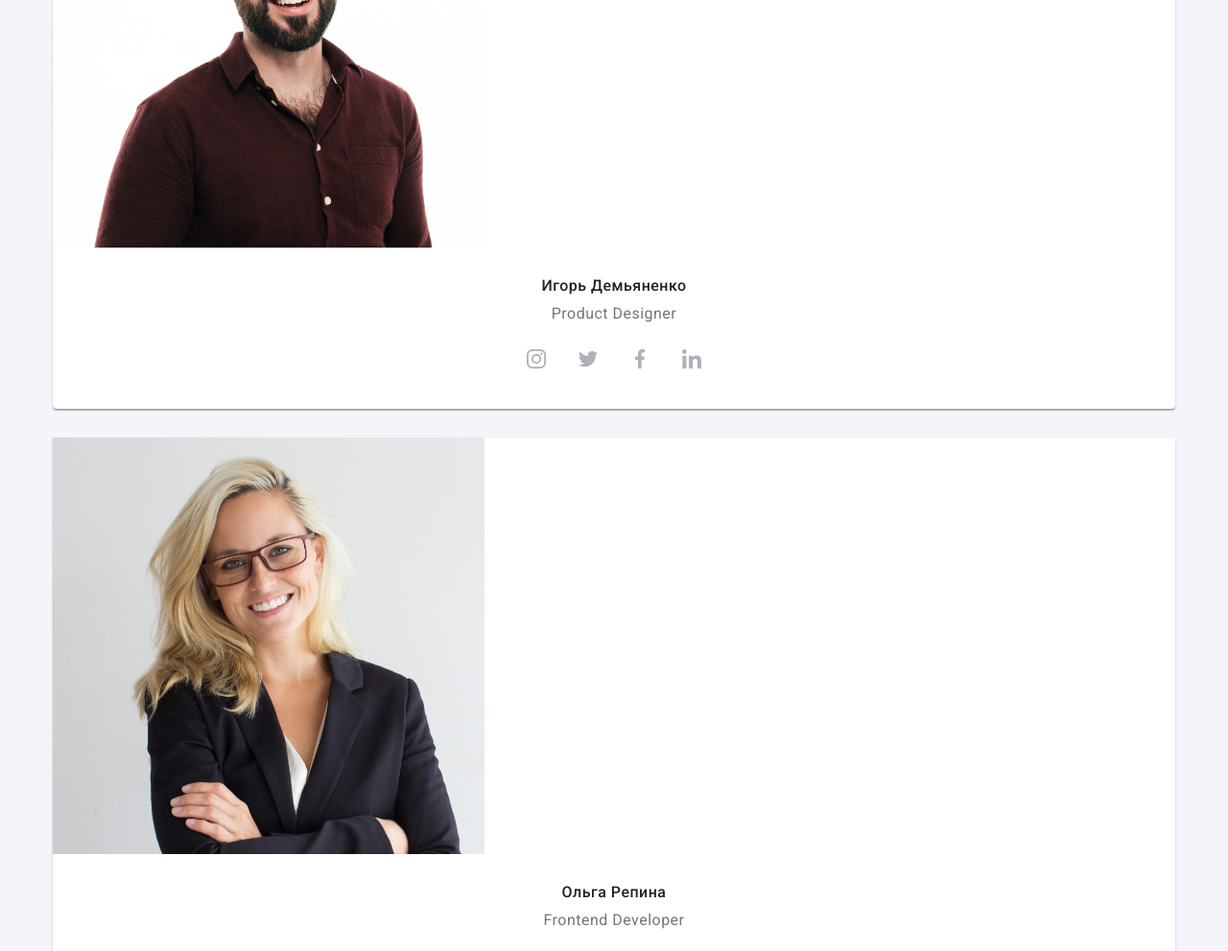
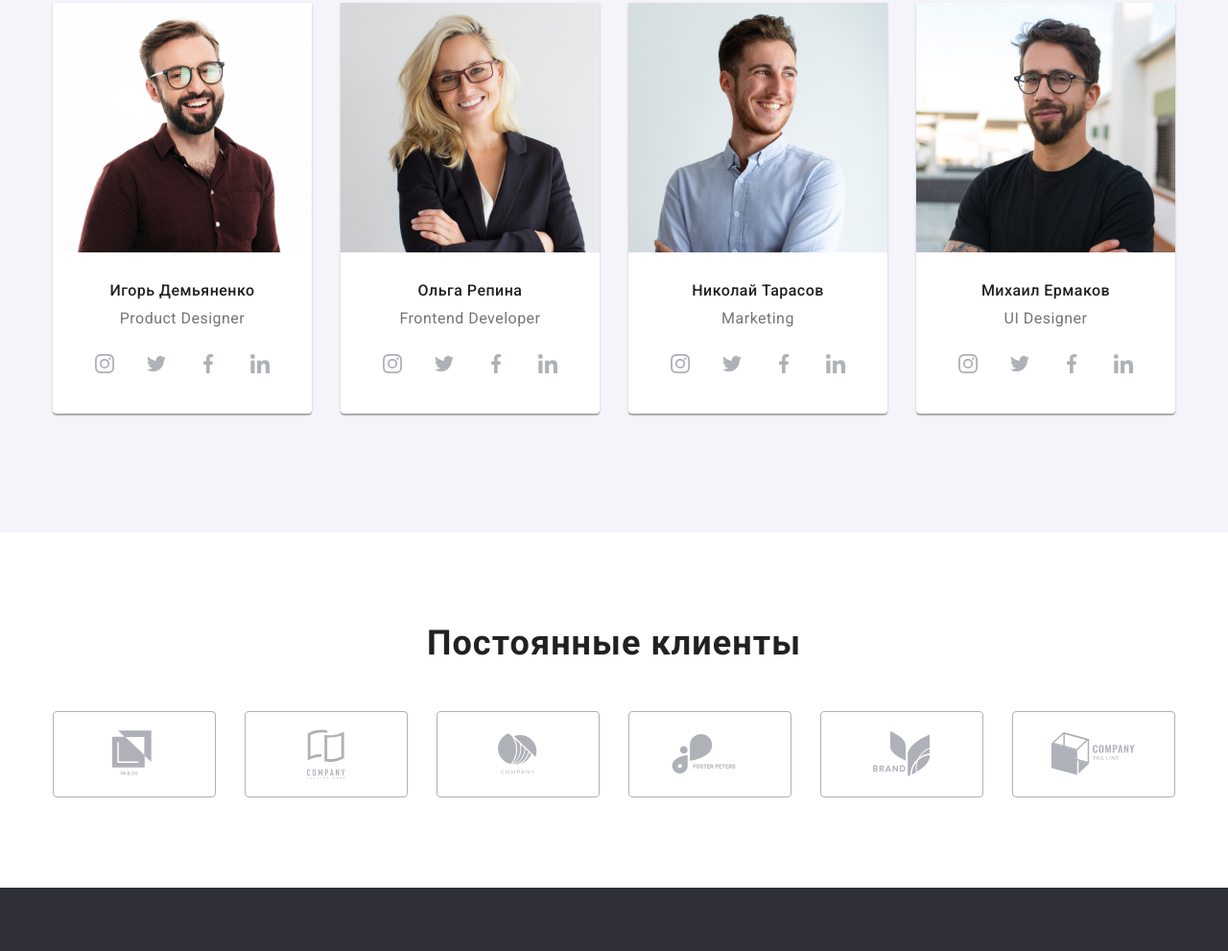
Before and after one commit to Mykolahist/goit-markup-hw-08, a plain HTML site: page index.html in a window 1280 px wide. Shown: the part 1809-2800 px from the top of the page at 96% size. Drawn offline with nearby package versions, Linux system fonts and the light colour scheme.

Commit message:
Робота над таблеткою та десктопом01

```diff
--- a/sass/components/_block-customers.scss
+++ b/sass/components/_block-customers.scss
@@ -3,24 +3,50 @@
 .customers {
   padding-top: 60px;
   padding-bottom: 60px;
+
+  @media screen and (min-width: 1200px) {
+    padding-top: 94px;
+    padding-bottom: 94px;
+  }
 }
 .customers-title {
   margin-bottom: 30px;
   font-weight: 700;
   font-size: 28px;
-  line-height: 1.18;
+  line-height: 1.17;
   text-align: center;
   letter-spacing: 0.03em;
   color: $black;
+
+  @media screen and (min-width: 1200px) {
+    font-size: 36px;
+    margin-bottom: 50px;
+  }
 }
 .customers-schedule {
   display: flex;
   flex-wrap: wrap;
   margin: -15px;
 
-  .item {
-    flex-basis: calc((100% - 4 * 15px) / 2);
+  @media screen and (min-width: 1200px) {
+    display: flex;
+    margin-right: -15px;
+    margin-left: -15px;
+  }
+}
+.item {
+  flex-basis: calc((100% - 4 * 15px) / 2);
+  margin: 15px;
+
+  @media screen and (min-width: 768px) {
+    flex-basis: calc((100% - 6 * 15px) / 3);
     margin: 15px;
+  }
+
+  @media screen and (min-width: 1200px) {
+    flex-basis: calc((100% - 12 * 15px) / 6);
+    margin-right: 15px;
+    margin-left: 15px;
   }
 }
 .customers-links {
--- a/sass/components/_block-hero.scss
+++ b/sass/components/_block-hero.scss
@@ -60,7 +60,7 @@
 }
 .overlay {
   max-width: 1600px;
-  height: 600px;
+  // height: 600px;
   // max-width: 480px;
   // height: 400px;
   margin-left: auto;
--- a/sass/components/_block-team.scss
+++ b/sass/components/_block-team.scss
@@ -4,18 +4,40 @@
   padding-top: 60px;
   padding-bottom: 30px;
   background-color: $light-gray;
+
+  @media screen and (min-width: 768px) and (max-width: 1199px) {
+    padding-top: 60px;
+    padding-bottom: 60px;
+  }
+
+  @media screen and (min-width: 1200px) {
+    padding-top: 94px;
+    padding-bottom: 94px;
+  }
 }
 .team-title {
   margin-bottom: 30px;
   font-weight: 700;
-  font-size: 36px;
+  font-size: 28px;
   line-height: 1.17;
   text-align: center;
   letter-spacing: 0.03em;
   color: $black;
+
+  @media screen and (min-width: 1200px) {
+    font-size: 36px;
+    margin-bottom: 50px;
+  }
 }
 .team-schedule {
-  // display: flex;
+  @media screen and (min-width: 768px) {
+    display: flex;
+  }
+
+  @media screen and (min-width: 768px) and (max-width: 1199px) {
+    flex-wrap: wrap;
+    margin: -15px;
+  }
 }
 .team-item {
   margin-bottom: 30px;
@@ -24,9 +46,16 @@
   border-radius: 0px 0px 4px 4px;
   background-color: $white;
 
-  // &:not(:last-child) {
-  //   margin-right: 30px;
-  // }
+  @media screen and (min-width: 768px) and (max-width: 1199px) {
+    flex-basis: calc((100% - 4 * 15px) / 2);
+    margin: 15px;
+  }
+
+  @media screen and (min-width: 1200px) {
+    &:not(:last-child) {
+      margin-right: 30px;
+    }
+  }
 }
 
 .team-photo {
--- a/sass/components/_block-works.scss
+++ b/sass/components/_block-works.scss
@@ -1,8 +1,8 @@
 /* блок наши роботы */
 
-@media screen and (max-width: 1199px) {
-  .job-section {
-    padding-bottom: 94px;
+.job-section {
+  padding-bottom: 94px;
+  @media screen and (max-width: 1199px) {
     display: none;
   }
 }
```
Also changed, not shown: css/main.css, css/main.min.css, 2 other files.
